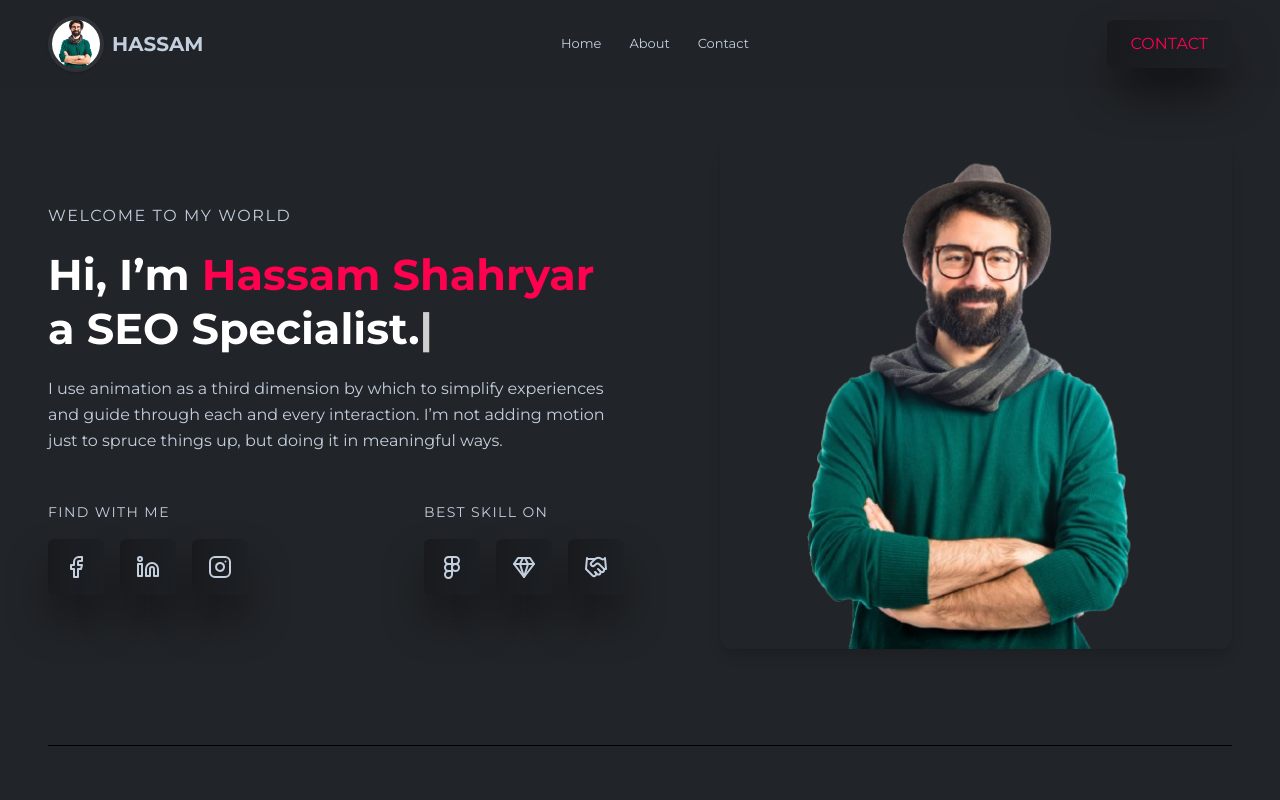
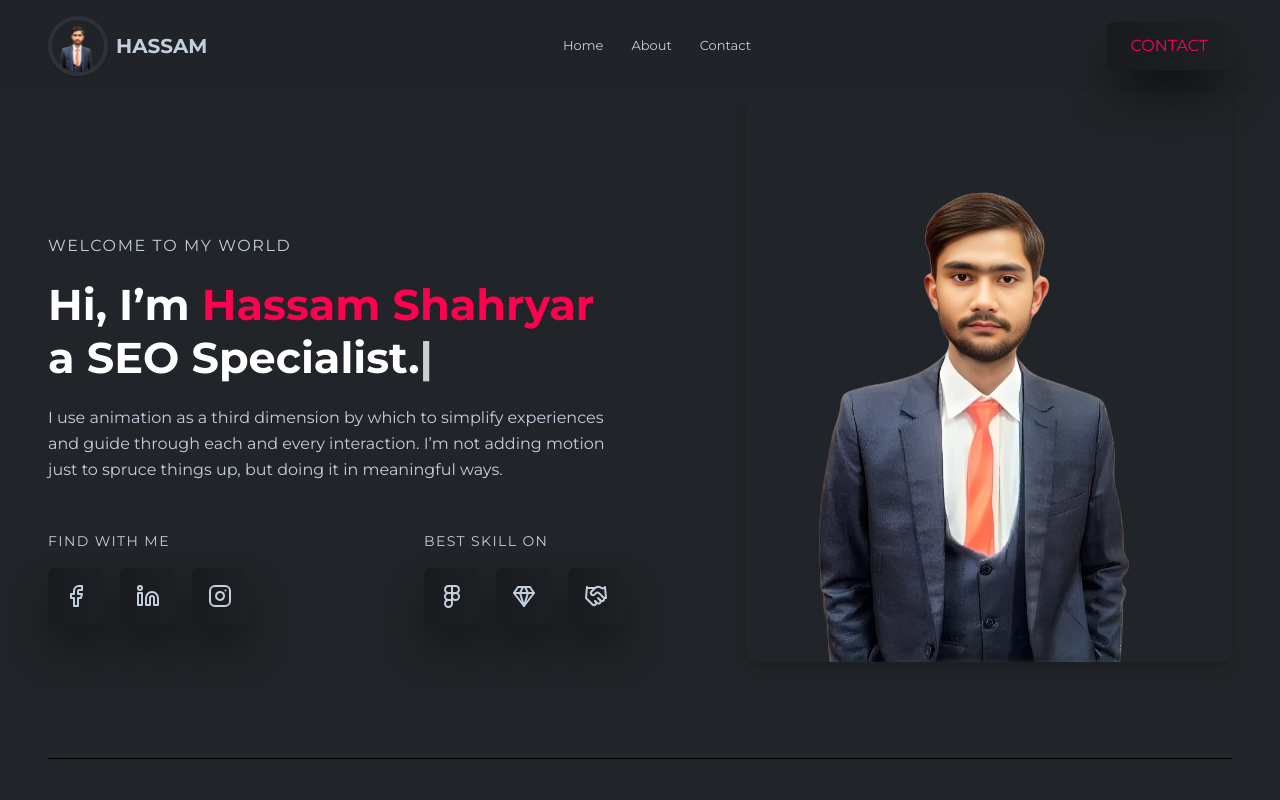
Before and after one commit to mrcode-sherry/My-Portfolio-Website, a Next.js app: page / in a window 1280 px wide. Shown: the top 800 px of the page. Built offline with nearby package versions, Linux system fonts and the light colour scheme.

Commit message:
portfolio website

```diff
--- a/src/components/Footer.jsx
+++ b/src/components/Footer.jsx
@@ -10,9 +10,9 @@ const Footer = () => {
           <div className='space-y-6'>
             <div className='flex items-center gap-2'>
               <img
-                src='portfolio-image.png' // replace this with your actual logo
+                src='heroimage/myprofilephoto01.png' // replace this with your actual logo
                 alt='logo'
-                className='w-12 h-12 rounded-full object-cover'
+                className='rounded-full border-[#2E3237] border-4 shadow bg-transparent object-cover w-12 h-12 md:w-16 md:h-16'
               />
               <span className='text-lg font-semibold'>HASSAM</span>
             </div>
--- a/src/components/Hero.jsx
+++ b/src/components/Hero.jsx
@@ -4,11 +4,11 @@ import { Facebook, Figma, Gem, Handshake, Instagram, Linkedin } from 'lucide-rea
 
 const Hero = () => {
   return (
-    <div className="px-4 sm:px-6 md:px-12 mt-10">
-      <div className="flex flex-col-reverse md:flex-row justify-between items-center md:items-start">
+    <div className="px-4 sm:px-6 md:px-12 mt-4">
+      <div className="flex flex-col-reverse md:flex-row justify-between items-center md:items-center">
 
         {/* Left Content */}
-        <div className="w-full md:w-1/2 max-w-xl space-y-5 mt-10 md:mt-16 text-center md:text-left">
+        <div className="w-full md:w-1/2 max-w-xl space-y-5 mt-6 md:mt-14 text-center md:text-left">
           <p className='tracking-widest uppercase text-[#C4CFDE] text-sm sm:text-base'>Welcome to my world</p>
 
           <h1 className='font-bold text-3xl sm:text-4xl md:text-[43px] leading-snug sm:leading-snug md:leading-tight'>
@@ -72,9 +72,14 @@ const Hero = () => {
         </div>
 
         {/* Right Image */}
-        <div className="mb-10 md:mb-0 md:ml-6 w-full md:w-1/2 max-w-xs sm:max-w-sm md:max-w-md lg:max-w-lg flex justify-center md:justify-end">
-          <img src="my.png" alt="Profile" className="w-full object-cover rounded-xl shadow-lg" />
+        <div className="md:self-center mb-10 md:mb-0 md:-mt-14 md:ml-6 w-full md:w-1/2 max-w-sm sm:max-w-md md:max-w-md lg:max-w-lg flex justify-center md:justify-end">
+          <img
+            src="heroimage/myprofilephoto01.png"
+            alt="Profile"
+            className="w-[85%] sm:w-[95%] object-cover rounded-xl shadow-lg bg-transparent"
+          />
         </div>
+
       </div>
 
       {/* Horizontal Divider */}
--- a/src/components/Navbar.jsx
+++ b/src/components/Navbar.jsx
@@ -41,8 +41,8 @@ const Navbar = () => {
           {/* Logo */}
           <div className='flex items-center gap-2'>
             <img
-              className="rounded-full border-[#2E3237] border-4 shadow bg-transparent object-cover w-12 h-12 md:w-14 md:h-14"
-              src="portfolio-image.png"
+              className="rounded-full border-[#2E3237] border-4 shadow bg-transparent object-cover w-12 h-12 md:w-15 md:h-15"
+              src="heroimage/myprofilephoto01.png"
               alt="Profile"
             />
             <p className='uppercase text-[#C4CFDE] text-lg md:text-xl font-semibold'>Hassam</p>
```
Also changed, not shown: public/heroimage/myprofilephoto01.png (added).
